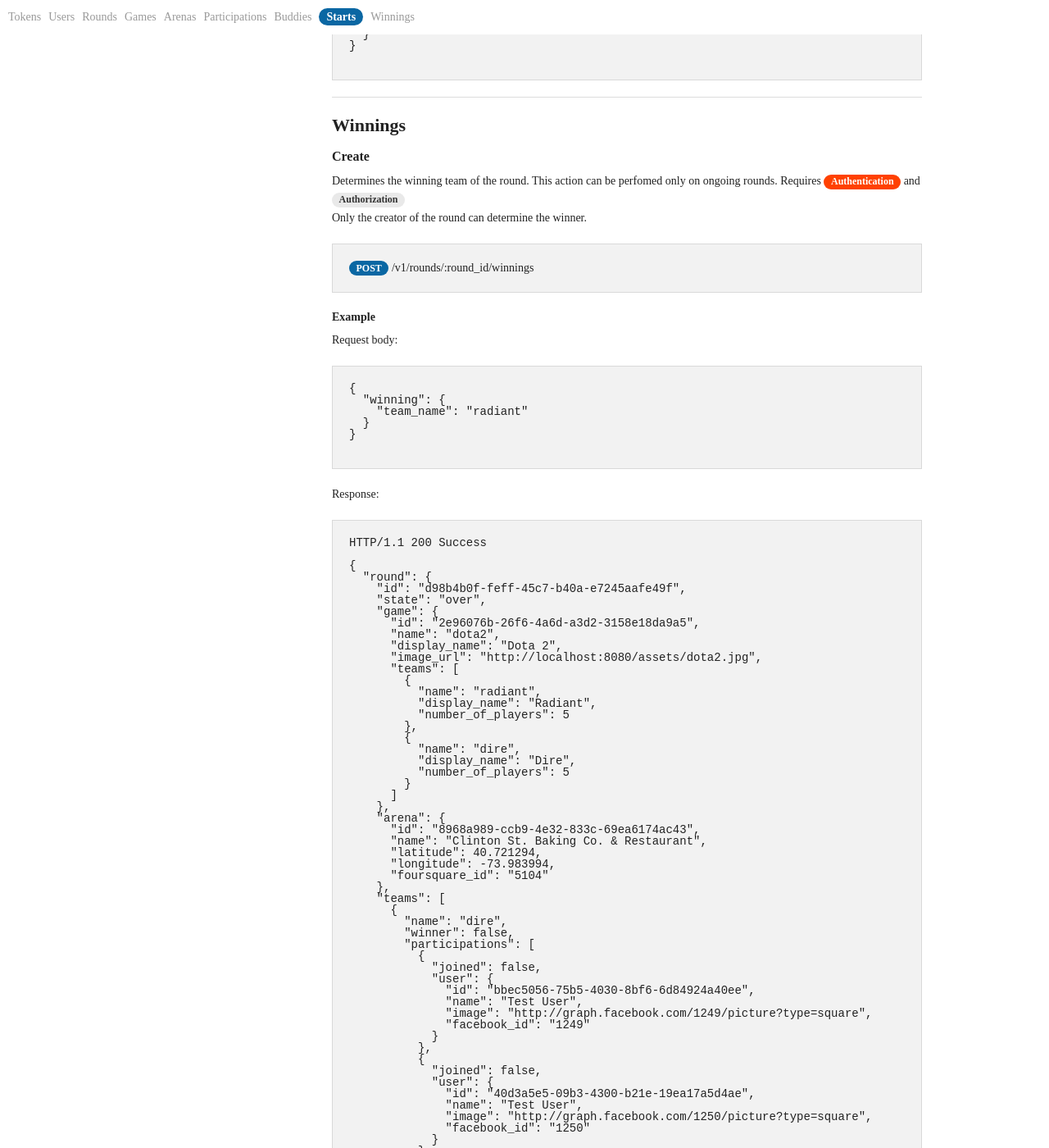
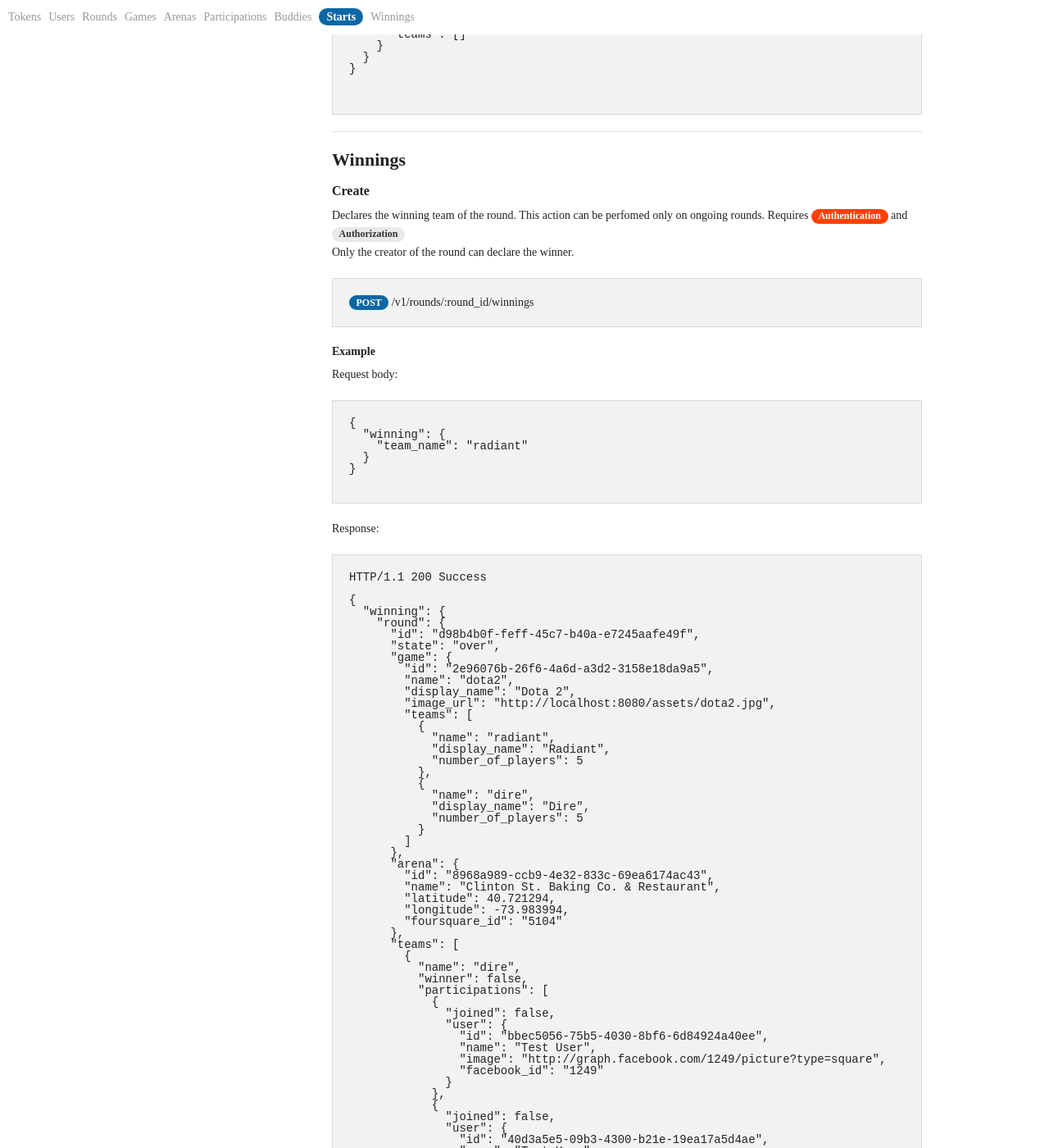
Before and after one commit to matteodepalo/playround-developer, a Jekyll site: the page built from index.html, in a window 1280 px wide and 1400 px high, scrolled down 15833 px. Shown: the whole window at 82% size. Built offline with Jekyll 4.4.1, drawn with Linux system fonts in a browser that asks for light colours; some web fonts are replaced; some of the changed text lies outside the part shown.

Commit message:
Updated starts and winnings response bodies

```diff
--- a/_includes/starts.html
+++ b/_includes/starts.html
@@ -51,6 +52,8 @@
       "teams": []
     }
   }
+}
+
     </pre>
   </div>
 </section>
--- a/_includes/winnings.html
+++ b/_includes/winnings.html
@@ -3,8 +3,8 @@
 
   <h4>Create</h4>
   <p>
-    Determines the winning team of the round. This action can be perfomed only on ongoing rounds. Requires <span class="authentication">Authentication</span> and <span class="authorization">Authorization</span><br/>
-    Only the creator of the round can determine the winner.
+    Declares the winning team of the round. This action can be perfomed only on ongoing rounds. Requires <span class="authentication">Authentication</span> and <span class="authorization">Authorization</span><br/>
+    Only the creator of the round can declare the winner.
   </p>
 
   <div class="endpoint">
@@ -32,6 +32,7 @@
 HTTP/1.1 200 Success
 
 {
+  "winning": {
     "round": {
       "id": "d98b4b0f-feff-45c7-b40a-e7245aafe49f",
       "state": "over",
@@ -166,6 +167,7 @@ HTTP/1.1 200 Success
       ]
     }
   }
+}
     </pre>
   </div>
 </section>
```
Also changed, not shown: other parts of _includes/starts.html (+1 -0 lines). Lines whose indentation alone changed are shown as unchanged.
